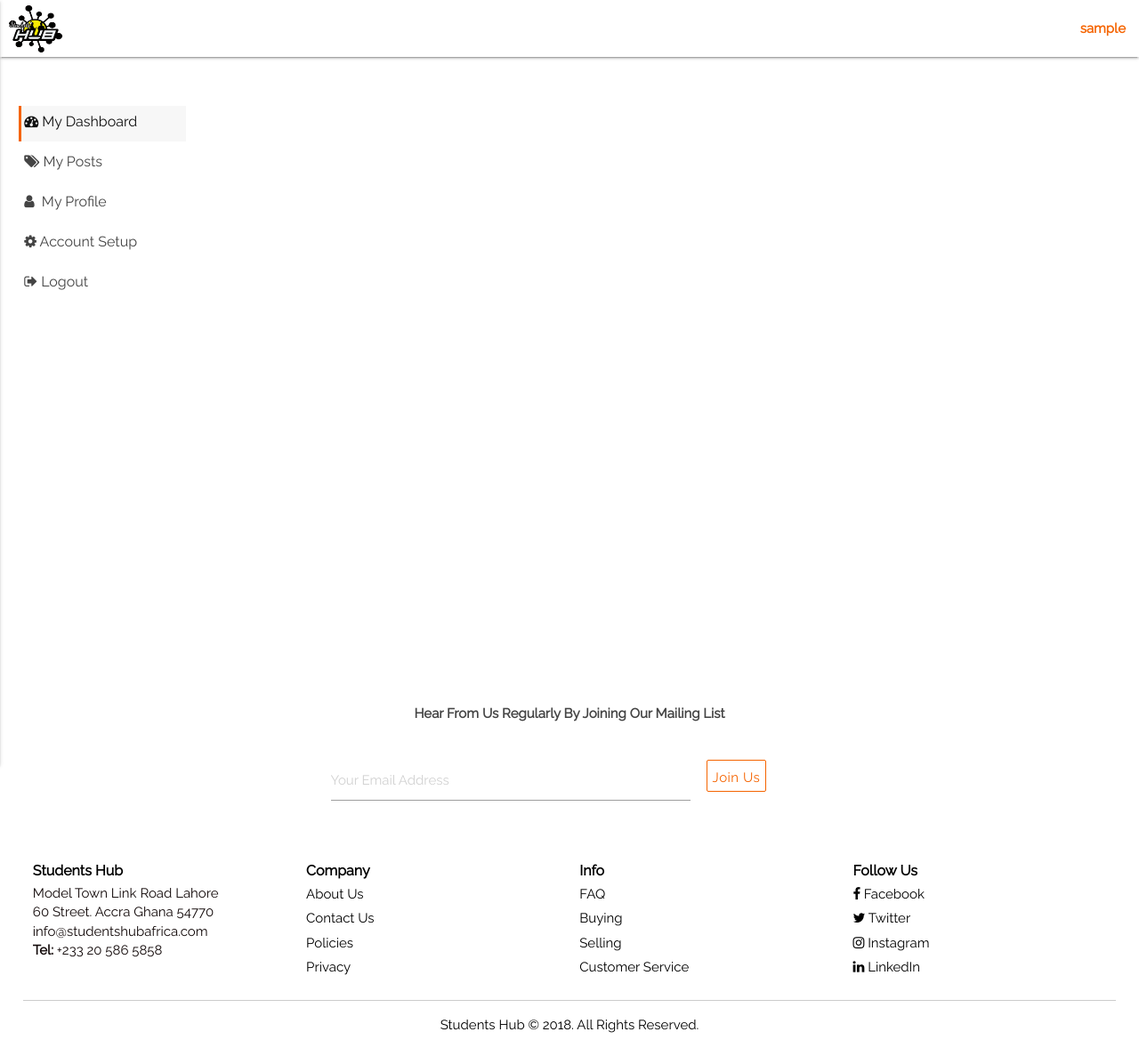
After one commit to shstudentshub/studentshub, a PHP site: page /dashboard.php in a window 1280 px wide. The commit adds this page. Shown: the whole page at 89% size. Run offline with PHP 8.4, Linux system fonts and the light colour scheme; the visitor is signed in with stand-in values (Sample User, id 1); data comes from the database, SQL or seed files in the repository; data that the repository does not hold is empty.

Commit message:
user dashboard template design

```diff
--- a/StudentHub/api/user/getHomeCategories.php
+++ b/StudentHub/api/user/getHomeCategories.php
@@ -2,7 +2,7 @@
 	include "../db-config.php";
 
 	$categoryArray = array();
-	$counter = 1;
+
 	$getQuery = "SELECT * FROM categories ORDER BY category_name ASC";
 	$result = $database->query($getQuery);
 
--- /dev/null
+++ b/StudentHub/api/user/getUserPosts.php
@@ -0,0 +1,21 @@
+<?php
+	include "../db-config.php";
+	session_start();
+
+	$userId = intval($_SESSION["userId"]);
+
+	$getQuery = "SELECT * FROM items WHERE item_publisher_id = $userId ORDER BY item_id DESC";
+	$result = $database->query($getQuery);
+
+	if ($result->num_rows > 0) {
+
+		while ($row = $result->fetch_assoc()) {
+
+		}
+	} else {
+		echo "
+			<div class='panel custom-bg-lt'>
+				You Have Not Posted Any Items Yet
+			</div>
+		";
+	}
--- a/StudentHub/assets/css/style.css
+++ b/StudentHub/assets/css/style.css
@@ -1,4 +1,10 @@
 /*Custom CSS*/
+body {
+    box-sizing: border-box;
+    margin: 0;
+    padding: 0;
+}
+
 * {
     font-family: 'Raleway', sans-serif;
 }
@@ -21,12 +27,30 @@
     color: #F56400;
 }
 
+.custom-bg {
+    background: #F56400;
+}
+
+.custom-bg-lt {
+    background: #f8af7d;
+}
+
 .custom-btn {
   background: #f78d44;
 }
 
 .custom-btn:hover {
   background: #f7ae7b;
+}
+
+.panel {
+    padding: 10px;
+    width: 90%;
+    margin-left: 5%;
+    border-radius: 5px;
+    font-size: 20px;
+    text-align: center;
+    color: #444;
 }
 /* Index Page CSS*/
 .navbar-logo{
@@ -36,7 +60,7 @@
 }
 
 .navbar-fixed, .modal {
-    z-index: 4;
+    z-index: 99999;
 }
 
 .search{
@@ -244,6 +268,75 @@
     color: #c0c0c0;
 }
 
+/* user dashboard styling*/
+.dashboard-div {
+    min-height: 80vh;
+    padding: 10px;
+    margin: 0;
+}
+
+.dashboard-side-div li {
+    list-style-type: none;
+    display: block;
+    height: 40px;
+    background: inherit;
+    margin-bottom: 5px;
+    line-height: 30px;
+    padding: 3px;
+    border-left: 3px solid transparent;
+}
+
+.dashboard-side-div li a {
+    color: #444;
+    display: block;
+    height: inherit;
+    font-size: 16px;
+}
+
+.dashboard-side-div li.selected-item {
+    border-left: 3px solid #F56400;
+    background: #f7f7f7;
+}
+
+.dashboard-side-div li a.selected {
+    color: #111;
+}
+
+.dashboard-side-nav-sm li{
+    border-left: 3px solid transparent;
+    width: inherit;
+    margin: 2px 10%;
+}
+
+.dashboard-side-nav-sm li a {
+    color: #444;
+}
+
+
+.dashboard-side-nav-sm li.selected-item {
+    border-left: 3px solid #F56400;
+    background: #f7f7f7;
+}
+
+.dashboard-side-nav-sm li a.selected {
+    color: #111;
+}
+
+
+.post-fab {
+    height: 60px;
+    width: 60px;
+    border-radius: 100%;
+    margin: 0 30px 60px 0;
+    background: #F56400;
+    float: right;
+    line-height: 60px;
+}
+
+.post-fab:hover {
+    background: #f8af7d;
+}
+
 /* For the snackbar styling */
 .snackbar {
     visibility: hidden;
@@ -445,6 +538,11 @@ input[type=search]:focus {
     }
     .carousel{
       margin-top: -40px;
+    }
+
+    .dashboard-div {
+        margin-top: 10vh;
+        min-height: 70vh;
     }
 }
 
--- a/StudentHub/assets/js/controller.js
+++ b/StudentHub/assets/js/controller.js
@@ -1,13 +1,13 @@
 CONSTANTS = {
 	getHomeCategoriesUrl: "api/user/getHomeCategories.php",
 	userSignupUrl: "api/user/signup.php",
-	userLoginUrl: "api/user/login.php"
+	userLoginUrl: "api/user/login.php",
+	userPostsUrl: "api/user/getUserPosts.php"
 }
 
 //initialization of some methods
 getHomeCategories();
-setCurrentPage();
-
+getUserPosts();
 
 //event to handle the sign up of a user
 $(".user-signup-form").on("submit", function(event) {
@@ -86,8 +86,8 @@ $(".user-signin-form").on("submit", function(event) {
 				showSnackBar(response.message,"success");
 
 				setTimeout(function() {
-					var currentPage = getCurrentPage();
-					window.location.href = currentPage;
+					console.log('successful login');
+					window.location.href = 'dashboard.php';
 					hideSnackBar();
 				},1000);
 			} else if(!response.success) { //else if login is not successful,
@@ -106,6 +106,13 @@ $(".user-signup-form .validate, .user-signin-form .validate").on("input", functi
 function getHomeCategories() {
 	$.get(CONSTANTS.getHomeCategoriesUrl, function(response) {
 		$(".home-categories").html(response);
+	})
+}
+
+//function to get the user's posts
+function getUserPosts() {
+	$.get(CONSTANTS.userPostsUrl, function(response) {
+		$(".user-posts").html(response);
 	})
 }
 
@@ -137,13 +144,3 @@ function hideSnackBar() {
 	$(".snackbar-icon-error,.snackbar-icon-success, .snackbar-loader").show();
 	$(".snackbar-text").html('');
 }
-
-//a function to set the current user's page
-function setCurrentPage() {
-	localStorage.setItem("currentPage", window.location.href );
-}
-
-//a function to get the current user's page
-function getCurrentPage() {
-	return localStorage.getItem("currentPage");
-}
--- /dev/null
+++ b/StudentHub/dashboard.php
@@ -0,0 +1,97 @@
+<?php
+	include "api/db-config.php";
+	session_start();
+	$userLoggedIn = false;
+	if (!isset($_SESSION["userId"])) {
+		echo "<script>window.location.href = 'index.php';</script>";
+	} else if (isset($_SESSION["userId"])) {
+		$userLoggedIn = true;
+		$userId = intval($_SESSION["userId"]);
+
+		#get the detail of the current user
+		$requestQuery = "SELECT * FROM users WHERE user_id  = ?";
+		$preparedQuery = $database->prepare($requestQuery);
+		$preparedQuery->bind_param('i',$userId);
+		$preparedQuery->execute();
+		$result = $preparedQuery->get_result();
+
+		$row = $result->fetch_assoc();
+		$userFullname = $row["user_name"];
+	}
+?>
+
+<!DOCTYPE html>
+<html>
+	<head>
+		<title>Students Hub | The Total Student Shopping Experience</title>
+		<link rel="shortcut icon" href="assets/img/students-hub-logo.png" type="image/x-icon">
+      	<meta name="keywords" content="">
+  		<meta name="description" content="">
+		<!--Let browser know website is optimized for mobile-->
+		<meta name="viewport" content="width=device-width, initial-scale=1.0"/>
+		<!--Import materialize.css-->
+		<link type="text/css" rel="stylesheet" href="./assets/css/materialize.css"  media="screen,projection"/>
+		<link href="https://fonts.googleapis.com/css?family=Raleway" rel="stylesheet">
+		<link type="text/css" rel="stylesheet" href="./assets/css/font-awesome.min.css" media="screen,projection"/>
+		<link rel="stylesheet" href="./assets/css/style.css">
+	</head>
+	<body>
+		<div class="se-pre-con"></div>
+
+		<!-- The navbar -->
+		<section class="navbar-fixed">
+			<nav class="custom-navbar">
+				<section class="nav-wrapper">
+					<a class="hide-on-med-and-down">
+						<img src="assets/img/students-hub-logo.png" class="navbar-logo" alt="Logo">
+					</a>
+
+					<ul class="right">
+						<li><a href="dashboard.php"><?php echo $userFullname; ?></a></li>
+					</ul>
+
+					<ul class="side-nav dashboard-side-nav-sm" id="nav-mobile">
+						<section class="side-nav-profile-div">
+							<h5 class="side-nav-profile-name">Dashboard</h5>
+						</section>
+						<li class="selected-item"><a href="dashboard.php" class="selected">My Dashboard</a></li>
+						<li><a href="posts.php">My Posts</a></li>
+						<li><a href="profile.php">My Profile</a></li>
+						<li><a href="account-setup.php">Account Setup</a></li>
+						<li><a href="logout.php">Logout</a></li>
+					</ul>
+
+					<a href="#" data-activates="nav-mobile" class="button-collapse"><i class="fa fa-navicon"></i></a>
+				</section>
+			</nav>
+		</section>
+
+		<!-- this is the snackbar for the page -->
+		<section class="snackbar">
+			<i class="fa fa-check snackbar-icon-success"></i>
+			<i class="fa fa-warning snackbar-icon-error"></i>
+			<img src="assets/img/snackbar-loader.gif" class="snackbar-loader">
+			<span class="snackbar-text"><b> </b></span><br/>
+		</section>
+
+
+		<section class="row dashboard-div">
+			<section class="row">
+
+				<section class="col m2 l2 dashboard-side-div hide-on-med-and-down">
+					<li class="selected-item"><a href="dashboard.php" class="selected"><i class="fa fa-dashboard"></i> My Dashboard</a></li>
+					<li><a href="posts.php"><i class="fa fa-tags"></i> My Posts</a></li>
+					<li><a href="profile.php"><i class="fa fa-user"></i>&nbsp; My Profile</a></li>
+					<li><a href="account-setup.php"><i class="fa fa-cog"></i> Account Setup</a></li>
+					<li><a href="logout.php"><i class="fa fa-sign-out"></i> Logout</a></li>
+				</section>
+
+				<section class="col s12 m10 l10">
+
+				</section>
+
+			</section>
+
+		</section>
+
+<?php include "includes/footer.inc.php"; ?>
--- a/StudentHub/includes/header.inc.php
+++ b/StudentHub/includes/header.inc.php
@@ -72,7 +72,7 @@
 
 						<?php
 							} else if ($userLoggedIn) { ?>
-								<li><a href="post-item.php">Sell</a></li>
+								<li><a href="dashboard.php">Dashboard</a></li>
 								<li><a class="dropdown-trigger" href="#!" data-activates="user-dropdown"><?php echo $userFullname; ?> <i class="fa fa-chevron-down"></i></a></li>
 
 						<?php } ?>
@@ -201,5 +201,5 @@
 			<i class="fa fa-check snackbar-icon-success"></i>
 			<i class="fa fa-warning snackbar-icon-error"></i>
 			<img src="assets/img/snackbar-loader.gif" class="snackbar-loader">
-			<span class="snackbar-text"><b> This is the text</b></span><br/>
+			<span class="snackbar-text"><b> </b></span><br/>
 		</section>
--- a/StudentHub/post-item.php
+++ /dev/null
@@ -1 +0,0 @@
-<h1>this is the item post page</h1>
```
Also changed, not shown: StudentHub/account-setup.php (added, +97 -0 lines), StudentHub/includes/dash-header.inc.php (added, +74 -0 lines), StudentHub/posts.php (added, +112 -0 lines), StudentHub/profile.php (added, +97 -0 lines).
